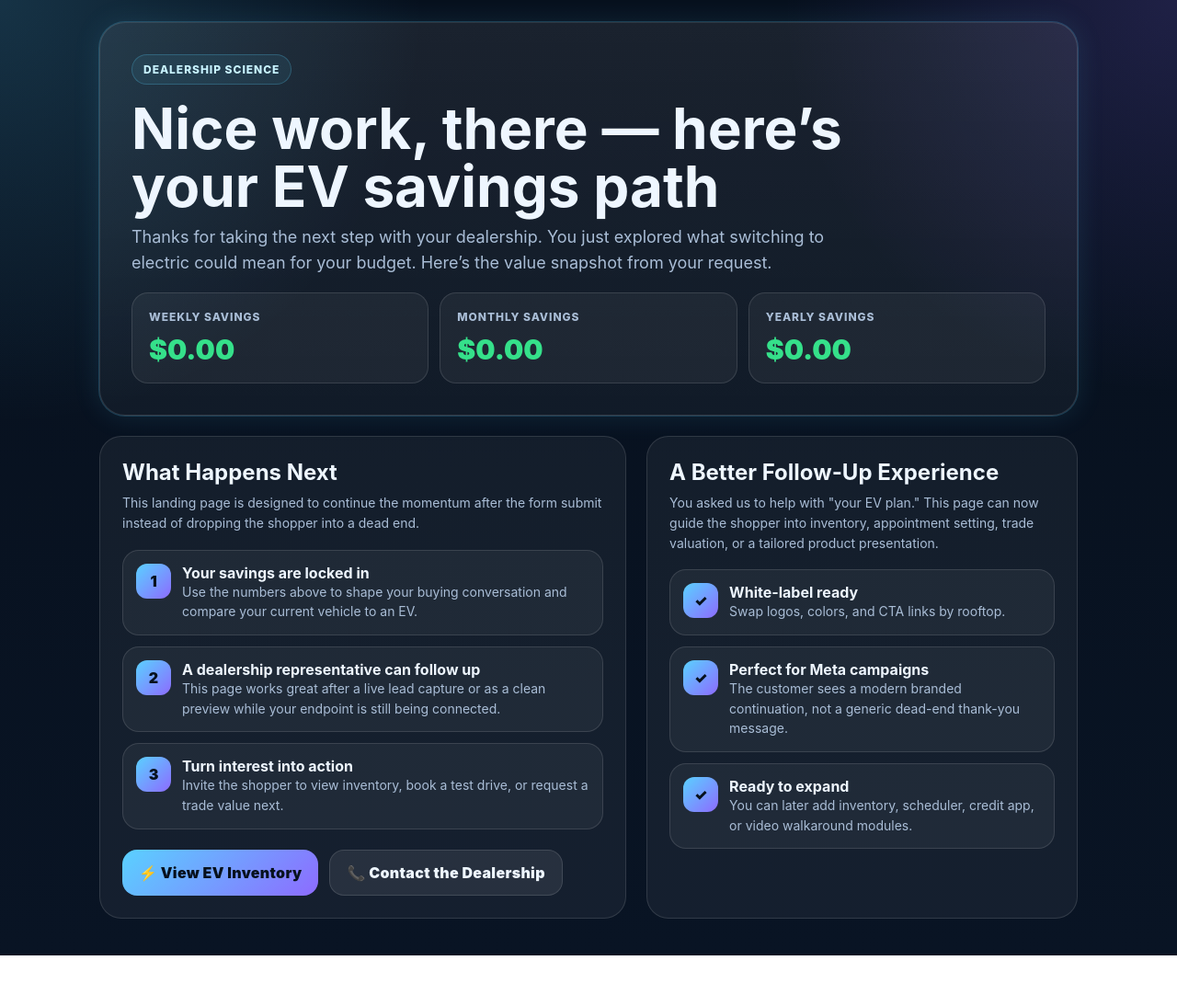
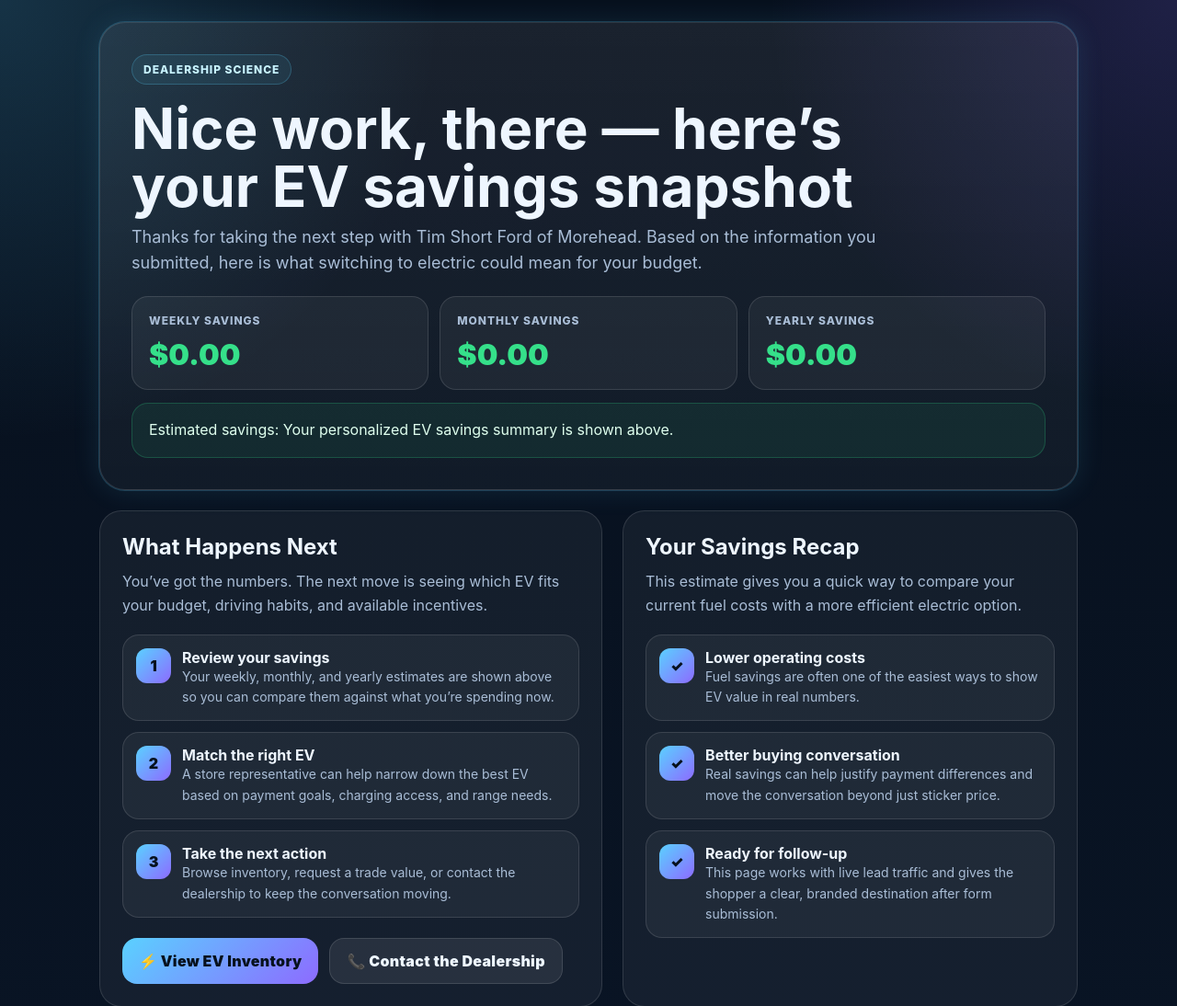
Before and after one commit to ChristWalls/dealershipscience, a plain HTML site: page thank-you.html in a window 1280 px wide. Shown: the top 1094 px of the page at 92% size. Before the commit the page ends 1039 px from the top, so only its background shows below. Drawn offline with Linux system fonts and the light colour scheme.

Commit message:
Add files via upload

```diff
--- a/thank-you.html
+++ b/thank-you.html
@@ -3,97 +3,285 @@
 <head>
   <meta charset="UTF-8" />
   <meta name="viewport" content="width=device-width, initial-scale=1.0" />
-  <title>Dealership Science | Your EV Savings Path</title>
+  <title>Dealership Science | EV Savings Summary</title>
+  <meta name="description" content="Your EV savings estimate from Dealership Science." />
   <style>
     :root{
-      --text:#eef6ff;--muted:#a9bdd6;--primary:#5ad1ff;--primary2:#8d6bff;--success:#35e08a;--line:rgba(255,255,255,.12);
+      --text:#eef6ff;
+      --muted:#a9bdd6;
+      --primary:#5ad1ff;
+      --primary2:#8d6bff;
+      --success:#35e08a;
+      --line:rgba(255,255,255,.12);
+      --bg1:#07101d;
+      --bg2:#091424;
+      --card:rgba(255,255,255,.05);
     }
     *{box-sizing:border-box}
     body{
-      margin:0;font-family:Inter,Arial,Helvetica,sans-serif;color:var(--text);
+      margin:0;
+      font-family:Inter,Arial,Helvetica,sans-serif;
+      color:var(--text);
       background:
         radial-gradient(circle at top left, rgba(90,209,255,.18), transparent 28%),
         radial-gradient(circle at top right, rgba(141,107,255,.18), transparent 26%),
-        linear-gradient(180deg, #07101d 0%, #091424 100%);
+        linear-gradient(180deg, var(--bg1) 0%, var(--bg2) 100%);
       min-height:100vh;
     }
     .wrap{max-width:1100px;margin:0 auto;padding:24px 18px 40px}
-    .hero{border:1px solid var(--line);border-radius:28px;padding:34px;background:linear-gradient(180deg, rgba(255,255,255,.08), rgba(255,255,255,.04));box-shadow:0 0 0 1px rgba(90,209,255,.2), 0 0 30px rgba(90,209,255,.12)}
-    .badge{display:inline-block;padding:8px 12px;border-radius:999px;border:1px solid rgba(90,209,255,.24);background:rgba(90,209,255,.08);font-size:12px;font-weight:800;letter-spacing:.08em;text-transform:uppercase;color:#c8f3ff}
-    h1{font-size:clamp(34px,5vw,62px);line-height:1.02;margin:16px 0 10px;max-width:920px}
-    .hero p{margin:0;max-width:800px;color:var(--muted);font-size:18px;line-height:1.55}
-    .grid{display:grid;grid-template-columns:1.1fr .9fr;gap:22px;margin-top:22px}
-    .card{border:1px solid var(--line);border-radius:24px;padding:24px;background:rgba(255,255,255,.05)}
-    .savings{display:grid;grid-template-columns:repeat(3,1fr);gap:12px;margin-top:18px}
-    .metric{padding:18px;border-radius:18px;background:rgba(255,255,255,.05);border:1px solid var(--line)}
-    .metric .k{font-size:12px;color:var(--muted);text-transform:uppercase;letter-spacing:.08em;font-weight:800}
-    .metric .v{font-size:30px;font-weight:900;margin-top:10px;color:var(--success)}
-    h2{margin:0 0 8px;font-size:24px}
-    .sub,.tiny{color:var(--muted);font-size:14px;line-height:1.55}
+    .hero{
+      border:1px solid var(--line);
+      border-radius:28px;
+      padding:34px;
+      background:linear-gradient(180deg, rgba(255,255,255,.08), rgba(255,255,255,.04));
+      box-shadow:0 0 0 1px rgba(90,209,255,.2), 0 0 30px rgba(90,209,255,.12)
+    }
+    .badge{
+      display:inline-block;
+      padding:8px 12px;
+      border-radius:999px;
+      border:1px solid rgba(90,209,255,.24);
+      background:rgba(90,209,255,.08);
+      font-size:12px;
+      font-weight:800;
+      letter-spacing:.08em;
+      text-transform:uppercase;
+      color:#c8f3ff
+    }
+    h1{
+      font-size:clamp(34px,5vw,62px);
+      line-height:1.02;
+      margin:16px 0 10px;
+      max-width:920px
+    }
+    .hero p{margin:0;max-width:820px;color:var(--muted);font-size:18px;line-height:1.55}
+    .savings{display:grid;grid-template-columns:repeat(3,1fr);gap:12px;margin-top:22px}
+    .metric{
+      padding:18px;
+      border-radius:18px;
+      background:rgba(255,255,255,.05);
+      border:1px solid var(--line)
+    }
+    .metric .k{
+      font-size:12px;
+      color:var(--muted);
+      text-transform:uppercase;
+      letter-spacing:.08em;
+      font-weight:800
+    }
+    .metric .v{font-size:32px;font-weight:900;margin-top:10px;color:var(--success)}
+    .grid{display:grid;grid-template-columns:1.05fr .95fr;gap:22px;margin-top:22px}
+    .card{
+      border:1px solid var(--line);
+      border-radius:24px;
+      padding:24px;
+      background:var(--card)
+    }
+    h2{margin:0 0 10px;font-size:24px}
+    .sub,.tiny{color:var(--muted);font-size:14px;line-height:1.6}
+    .lead{font-size:16px;color:var(--muted);line-height:1.65;margin:0 0 8px}
     .steps{display:grid;gap:12px;margin-top:18px}
-    .step{display:flex;gap:12px;padding:14px;border-radius:18px;background:rgba(255,255,255,.05);border:1px solid var(--line)}
-    .n{min-width:38px;height:38px;border-radius:12px;display:grid;place-items:center;background:linear-gradient(135deg,var(--primary),var(--primary2));color:#07111d;font-weight:900}
+    .step{
+      display:flex;
+      gap:12px;
+      padding:14px;
+      border-radius:18px;
+      background:rgba(255,255,255,.05);
+      border:1px solid var(--line)
+    }
+    .n{
+      min-width:38px;
+      height:38px;
+      border-radius:12px;
+      display:grid;
+      place-items:center;
+      background:linear-gradient(135deg,var(--primary),var(--primary2));
+      color:#07111d;
+      font-weight:900
+    }
     .cta-row{display:flex;gap:12px;flex-wrap:wrap;margin-top:22px}
-    .btn{display:inline-flex;align-items:center;justify-content:center;padding:14px 18px;border-radius:16px;text-decoration:none;font-weight:900;letter-spacing:.02em}
+    .btn{
+      display:inline-flex;
+      align-items:center;
+      justify-content:center;
+      padding:14px 18px;
+      border-radius:16px;
+      text-decoration:none;
+      font-weight:900;
+      letter-spacing:.02em
+    }
     .btn-primary{background:linear-gradient(135deg,var(--primary),var(--primary2));color:#07111d}
     .btn-secondary{background:rgba(255,255,255,.08);border:1px solid var(--line);color:var(--text)}
-    @media (max-width: 940px){.grid{grid-template-columns:1fr}.savings{grid-template-columns:1fr}}
+    .recap{
+      margin-top:14px;
+      padding:16px 18px;
+      border-radius:18px;
+      background:rgba(53,224,138,.08);
+      border:1px solid rgba(53,224,138,.22);
+      color:#dfffee;
+      font-size:16px;
+      line-height:1.6
+    }
+    .fineprint{margin-top:16px;color:var(--muted);font-size:12px;line-height:1.55}
+    @media (max-width: 940px){
+      .grid{grid-template-columns:1fr}
+      .savings{grid-template-columns:1fr}
+      .hero{padding:24px}
+      .card{padding:20px}
+      .metric .v{font-size:28px}
+    }
   </style>
 </head>
 <body>
   <div class="wrap">
     <section class="hero">
       <span class="badge">Dealership Science</span>
-      <h1 id="headline">Your EV Savings Path Starts Here</h1>
-      <p id="intro">Thank you for submitting your information. Your personalized path to lower fuel costs, smarter shopping, and a stronger vehicle value conversation starts right now.</p>
+      <h1 id="headline">Here’s Your EV Savings Snapshot</h1>
+      <p id="intro">Thanks for taking the next step. Based on the information you entered, here is your estimated fuel-cost savings if you switch to an EV.</p>
+
       <div class="savings">
-        <div class="metric"><div class="k">Weekly Savings</div><div class="v" id="weekly">$0.00</div></div>
-        <div class="metric"><div class="k">Monthly Savings</div><div class="v" id="monthly">$0.00</div></div>
-        <div class="metric"><div class="k">Yearly Savings</div><div class="v" id="yearly">$0.00</div></div>
+        <div class="metric">
+          <div class="k">Weekly Savings</div>
+          <div class="v" id="weekly">$0.00</div>
+        </div>
+        <div class="metric">
+          <div class="k">Monthly Savings</div>
+          <div class="v" id="monthly">$0.00</div>
+        </div>
+        <div class="metric">
+          <div class="k">Yearly Savings</div>
+          <div class="v" id="yearly">$0.00</div>
+        </div>
+      </div>
+
+      <div class="recap" id="recapBox">
+        Estimated savings: <span id="recapInline">Your personalized EV savings summary is shown above.</span>
       </div>
     </section>
 
     <section class="grid">
       <div class="card">
         <h2>What Happens Next</h2>
-        <div class="sub">This landing page is designed to continue the momentum after the form submit instead of dropping the shopper into a dead end.</div>
+        <p class="lead">You’ve got the numbers. The next move is seeing which EV fits your budget, driving habits, and available incentives.</p>
+
         <div class="steps">
-          <div class="step"><div class="n">1</div><div><strong>Your savings are locked in</strong><div class="tiny">Use the numbers above to shape your buying conversation and compare your current vehicle to an EV.</div></div></div>
-          <div class="step"><div class="n">2</div><div><strong>A dealership representative can follow up</strong><div class="tiny">This page works great after a live lead capture or as a clean preview while your endpoint is still being connected.</div></div></div>
-          <div class="step"><div class="n">3</div><div><strong>Turn interest into action</strong><div class="tiny">Invite the shopper to view inventory, book a test drive, or request a trade value next.</div></div></div>
+          <div class="step">
+            <div class="n">1</div>
+            <div>
+              <strong>Review your savings</strong>
+              <div class="tiny">Your weekly, monthly, and yearly estimates are shown above so you can compare them against what you’re spending now.</div>
+            </div>
+          </div>
+          <div class="step">
+            <div class="n">2</div>
+            <div>
+              <strong>Match the right EV</strong>
+              <div class="tiny">A store representative can help narrow down the best EV based on payment goals, charging access, and range needs.</div>
+            </div>
+          </div>
+          <div class="step">
+            <div class="n">3</div>
+            <div>
+              <strong>Take the next action</strong>
+              <div class="tiny">Browse inventory, request a trade value, or contact the dealership to keep the conversation moving.</div>
+            </div>
+          </div>
         </div>
+
         <div class="cta-row">
-          <a class="btn btn-primary" href="#" id="inventoryBtn">⚡ View EV Inventory</a>
-          <a class="btn btn-secondary" href="#" id="contactBtn">📞 Contact the Dealership</a>
+          <a class="btn btn-primary" href="https://www.timshortford.com/inventory/used,new?paymenttype=cash&fueltypes=electric%20fuel%20system&intransit=false&instock=false&inproduction=false" id="inventoryBtn">⚡ View EV Inventory</a>
+          <a class="btn btn-secondary" href="tel:+16064622200" id="contactBtn">📞 Contact the Dealership</a>
         </div>
       </div>
 
       <div class="card">
-        <h2>A Better Follow-Up Experience</h2>
-        <div class="sub" id="personalText">This is where Dealership Science can continue the customer journey with inventory, feature highlights, a trade CTA, or a booking module.</div>
+        <h2>Your Savings Recap</h2>
+        <p class="lead" id="personalText">This estimate gives you a quick way to measure what electric ownership could mean for your wallet.</p>
+
         <div class="steps">
-          <div class="step"><div class="n">✓</div><div><strong>White-label ready</strong><div class="tiny">Swap logos, colors, and CTA links by rooftop.</div></div></div>
-          <div class="step"><div class="n">✓</div><div><strong>Perfect for Meta campaigns</strong><div class="tiny">The customer sees a modern branded continuation, not a generic dead-end thank-you message.</div></div></div>
-          <div class="step"><div class="n">✓</div><div><strong>Ready to expand</strong><div class="tiny">You can later add inventory, scheduler, credit app, or video walkaround modules.</div></div></div>
+          <div class="step">
+            <div class="n">✓</div>
+            <div>
+              <strong>Lower operating costs</strong>
+              <div class="tiny">Fuel savings are often one of the easiest ways to show EV value in real numbers.</div>
+            </div>
+          </div>
+          <div class="step">
+            <div class="n">✓</div>
+            <div>
+              <strong>Better buying conversation</strong>
+              <div class="tiny">Real savings can help justify payment differences and move the conversation beyond just sticker price.</div>
+            </div>
+          </div>
+          <div class="step">
+            <div class="n">✓</div>
+            <div>
+              <strong>Ready for follow-up</strong>
+              <div class="tiny">This page works with live lead traffic and gives the shopper a clear, branded destination after form submission.</div>
+            </div>
+          </div>
         </div>
+
+
       </div>
     </section>
   </div>
 
   <script>
-    const params = new URLSearchParams(window.location.search);
-    const first = params.get("first_name") || "there";
-    const dealer = params.get("dealer") || "your dealership";
-    const weekly = params.get("weekly") || "$0.00";
-    const monthly = params.get("monthly") || "$0.00";
-    const yearly = params.get("yearly") || "$0.00";
-    const cta = params.get("cta") || "your EV plan";
-    document.getElementById("headline").textContent = "Nice work, " + first + " — here’s your EV savings path";
-    document.getElementById("intro").textContent = "Thanks for taking the next step with " + dealer + ". You just explored what switching to electric could mean for your budget. Here’s the value snapshot from your request.";
-    document.getElementById("weekly").textContent = weekly;
-    document.getElementById("monthly").textContent = monthly;
-    document.getElementById("yearly").textContent = yearly;
-    document.getElementById("personalText").textContent = "You asked us to help with \"" + cta + ".\" This page can now guide the shopper into inventory, appointment setting, trade valuation, or a tailored product presentation.";
+    function rawParam(name){
+      const params = new URLSearchParams(window.location.search);
+      return params.get(name);
+    }
+
+    function parseMoney(value){
+      if(value === null || value === undefined || value === "") return null;
+      const cleaned = String(value).replace(/[^0-9.-]/g,"");
+      const num = parseFloat(cleaned);
+      return Number.isFinite(num) ? num : null;
+    }
+
+    function moneyText(value){
+      return new Intl.NumberFormat("en-US", {
+        style: "currency",
+        currency: "USD",
+        minimumFractionDigits: 2,
+        maximumFractionDigits: 2
+      }).format(value);
+    }
+
+    const first = rawParam("first_name") || "there";
+    const dealer = rawParam("dealer") || "Tim Short Ford of Morehead";
+    const cta = rawParam("cta") || "your EV savings plan";
+
+    let weekly = parseMoney(rawParam("weekly"));
+    let monthly = parseMoney(rawParam("monthly"));
+    let yearly = parseMoney(rawParam("yearly"));
+
+    if(weekly === null) weekly = parseMoney(localStorage.getItem("weeklySavings"));
+    if(monthly === null) monthly = parseMoney(localStorage.getItem("monthlySavings"));
+    if(yearly === null) yearly = parseMoney(localStorage.getItem("yearlySavings"));
+
+    if(weekly === null) weekly = 0;
+    if(monthly === null) monthly = 0;
+    if(yearly === null) yearly = 0;
+
+    document.getElementById("headline").textContent = "Nice work, " + first + " — here’s your EV savings snapshot";
+    document.getElementById("intro").textContent = "Thanks for taking the next step with " + dealer + ". Based on the information you submitted, here is what switching to electric could mean for your budget.";
+    document.getElementById("weekly").textContent = moneyText(weekly);
+    document.getElementById("monthly").textContent = moneyText(monthly);
+    document.getElementById("yearly").textContent = moneyText(yearly);
+
+    const recap = document.getElementById("recapBox");
+    const personal = document.getElementById("personalText");
+    const recapInline = document.getElementById("recapInline");
+
+    if (weekly > 0 || monthly > 0 || yearly > 0) {
+      recapInline.textContent = moneyText(weekly) + " per week, " + moneyText(monthly) + " per month, and " + moneyText(yearly) + " per year.";
+      personal.textContent = "You asked about " + cta + ". Based on your estimate, switching to an EV could mean meaningful long-term savings for your budget.";
+    } else {
+      recapInline.textContent = "Your personalized EV savings summary is shown above.";
+      personal.textContent = "This estimate gives you a quick way to compare your current fuel costs with a more efficient electric option.";
+    }
   </script>
 </body>
 </html>
```
